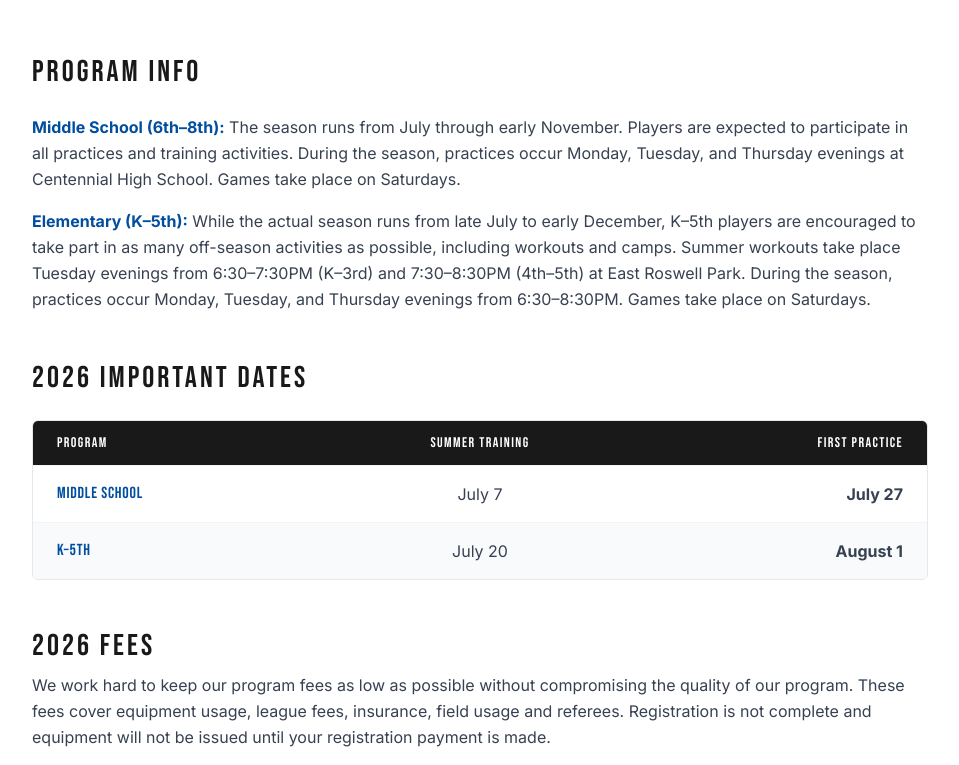
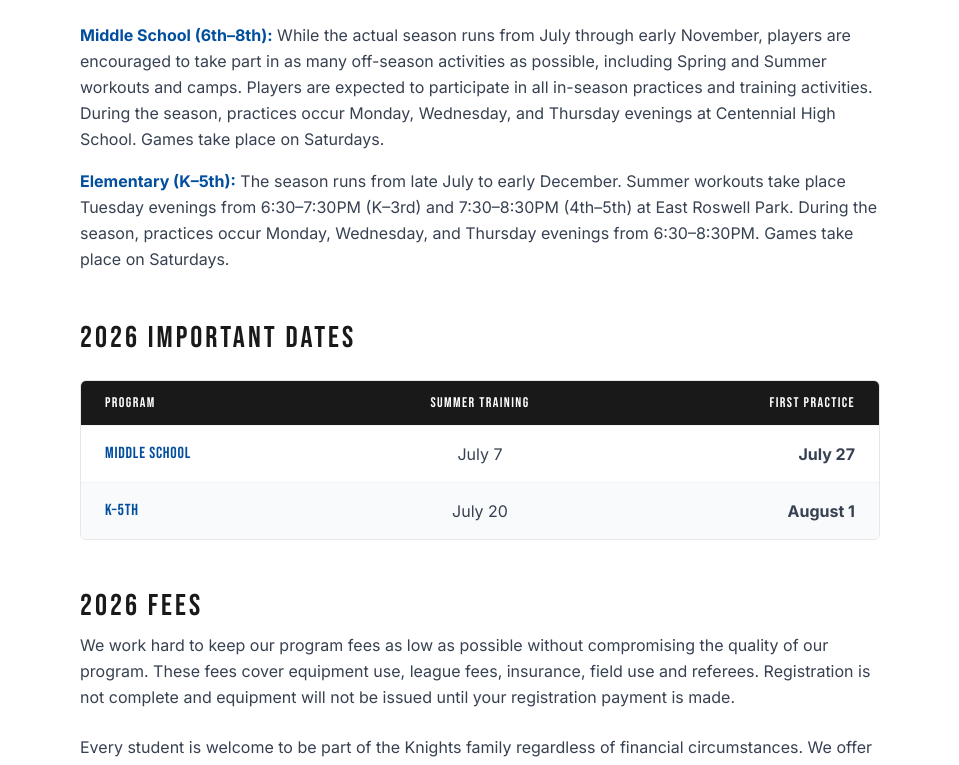
Before and after one commit to orbonnie/jr-knights, a Next.js app: page /info in a window 1280 px wide. Shown: the part 690-1455 px from the top of the page, without its empty margins (160-1119 px from the left). Built offline with nearby package versions, Linux system fonts and the light colour scheme.

Commit message:
Format info page

```diff
--- a/src/app/info/page.tsx
+++ b/src/app/info/page.tsx
@@ -33,7 +33,7 @@ const fees = [
 
 export default function JrKnightsPage() {
   return (
-    <div className="min-h-screen bg-white pt-24 pb-10 px-6">
+    <div className="min-h-screen bg-white pt-24 pb-10 px-12">
       <div className="max-w-4xl mx-auto">
         {/* Hero */}
         <div className="mb-10">
@@ -42,24 +42,25 @@ export default function JrKnightsPage() {
           </h1>
         </div>
 
+        <div className="px-12">
           {/* Intro */}
           <div className="space-y-4">
             <p className="text-gray-700 leading-relaxed">
-            The Jr. Knights is the official youth feeder program for Centennial
-            High School Football, serving players from kindergarten through 8th
-            grade in the Centennial school district. Our program is dedicated to
-            building the next generation of Knights by developing players on and
-            off the field through great coaching, teamwork, and a commitment to
-            excellence.
+              The Jr. Knights is the official youth feeder program for
+              Centennial High School Football, serving players from kindergarten
+              through 8th grade in the Centennial school district. Our program
+              is dedicated to building the next generation of Knights by
+              developing players on and off the field through great coaching,
+              teamwork, and a commitment to excellence.
             </p>
             <p className="text-gray-700 leading-relaxed">
-            <span className="font-bold">Middle School (6th–8th):</span> Students
-            zoned for Centennial High School are eligible to participate. Most
-            of our players attend{" "}
+              <span className="font-bold">Middle School (6th–8th):</span>{" "}
+              Students zoned for Centennial High School are eligible to
+              participate. Most of our players attend{" "}
               <span className="font-bold">Holcomb Bridge</span> and{" "}
-            <span className="font-bold">Haynes Bridge Middle Schools</span>, or
-            surrounding private schools. All practices and home games are held
-            at Centennial High School.
+              <span className="font-bold">Haynes Bridge Middle Schools</span>,
+              or surrounding private schools. All practices and home games are
+              held at Centennial High School.
             </p>
             <p className="text-gray-700 leading-relaxed">
               <span className="font-bold">Elementary (K–5th):</span> Open to
@@ -68,20 +69,21 @@ export default function JrKnightsPage() {
               <span className="font-bold">
                 River Eves, Esther Jackson, Hillside
               </span>{" "}
-            and <span className="font-bold">Northwood Elementary Schools</span>,{" "}
+              and{" "}
+              <span className="font-bold">Northwood Elementary Schools</span>,{" "}
               or surrounding private schools. All practices and home games are
               held at East Roswell Park.
             </p>
           </div>
 
           {/* Registration buttons */}
-        <section className="mb-14 pt-20" id="top-cta">
-          <p className="text-black-500 text-md leading-relaxed mb-6 text-center">
+          <section className="mb-14 pt-10" id="top-cta">
+            {/* <p className="text-black-500 text-md leading-relaxed mb-6 text-center">
               <span className="font-bold text-lg text-royal-600 bg-royal-600/10 p-2 rounded-xl text-center">
                 Register today
               </span>{" "}
               to secure your spot for the 2026 season.
-          </p>
+            </p> */}
             <div className="flex justify-center">
               <RegisterButtons />
             </div>
@@ -97,22 +99,23 @@ export default function JrKnightsPage() {
                 <span className="font-bold text-royal-600">
                   Middle School (6th–8th):
                 </span>{" "}
-              The season runs from July through early November. Players are
-              expected to participate in all practices and training activities.
-              During the season, practices occur Monday, Tuesday, and Thursday
-              evenings at Centennial High School. Games take place on Saturdays.
+                While the actual season runs from July through early November,
+                players are encouraged to take part in as many off-season
+                activities as possible, including Spring and Summer workouts and
+                camps. Players are expected to participate in all in-season
+                practices and training activities. During the season, practices
+                occur Monday, Wednesday, and Thursday evenings at Centennial
+                High School. Games take place on Saturdays.
               </p>
               <p className="text-gray-700 leading-relaxed">
                 <span className="font-bold text-royal-600">
                   Elementary (K–5th):
                 </span>{" "}
-              While the actual season runs from late July to early December,
-              K–5th players are encouraged to take part in as many off-season
-              activities as possible, including workouts and camps. Summer
-              workouts take place Tuesday evenings from 6:30–7:30PM (K–3rd) and
-              7:30–8:30PM (4th–5th) at East Roswell Park. During the season,
-              practices occur Monday, Tuesday, and Thursday evenings from
-              6:30–8:30PM. Games take place on Saturdays.
+                The season runs from late July to early December. Summer
+                workouts take place Tuesday evenings from 6:30–7:30PM (K–3rd)
+                and 7:30–8:30PM (4th–5th) at East Roswell Park. During the
+                season, practices occur Monday, Wednesday, and Thursday evenings
+                from 6:30–8:30PM. Games take place on Saturdays.
               </p>
             </div>
           </div>
@@ -156,16 +159,17 @@ export default function JrKnightsPage() {
             </h2>
             <p className="text-gray-700 leading-relaxed">
               We work hard to keep our program fees as low as possible without
-            compromising the quality of our program. These fees cover equipment
-            usage, league fees, insurance, field usage and referees.
-            Registration is not complete and equipment will not be issued until
-            your registration payment is made.{" "}
+              compromising the quality of our program. These fees cover
+              equipment use, league fees, insurance, field use and referees.
+              Registration is not complete and equipment will not be issued
+              until your registration payment is made.{" "}
             </p>
             <br />
             <p className="text-gray-700 mb-10 leading-relaxed">
-            Every student is welcome to be part of the Knights family regardless
-            of financial circumstances. We offer payment plans and hardship
-            waivers to make joining the team accessible to everyone. Email us at{" "}
+              Every student is welcome to be part of the Knights family
+              regardless of financial circumstances. We offer payment plans and
+              hardship waivers to make joining the team accessible to everyone.
+              Email us at{" "}
               <a
                 href="mailto:chsbapres@gmail.com"
                 className="text-royal-600 font-bold underline hover:text-royal-500"
@@ -208,8 +212,8 @@ export default function JrKnightsPage() {
             </h2>
             <div className="bg-silver-300 rounded-md px-6 py-5 space-y-2">
               <p className="text-gray-700 leading-relaxed">
-              <span className="font-bold">Alpha Owens</span> Jr Knights Program
-              Director
+                <span className="font-bold">Alpha Owens</span> Jr Knights
+                Program Director
               </p>
               <p className="text-gray-700">
                 <a
@@ -258,5 +262,6 @@ export default function JrKnightsPage() {
           </section>
         </div>
       </div>
+    </div>
   );
 }
--- a/src/components/News.tsx
+++ b/src/components/News.tsx
@@ -104,11 +104,11 @@ export default function News({
         {/* HEADER */}
         <div className="text-center mb-4">
           <p className="font-display text-royal-600 text-xl tracking-[0.4em] mb-2">
-            STAY
+            LATEST
           </p>
 
           <h2 className="font-display text-black-500 text-6xl tracking-widest">
-            INFORMED
+            NEWS
           </h2>
         </div>
 
```
Lines whose indentation alone changed are shown as unchanged.
